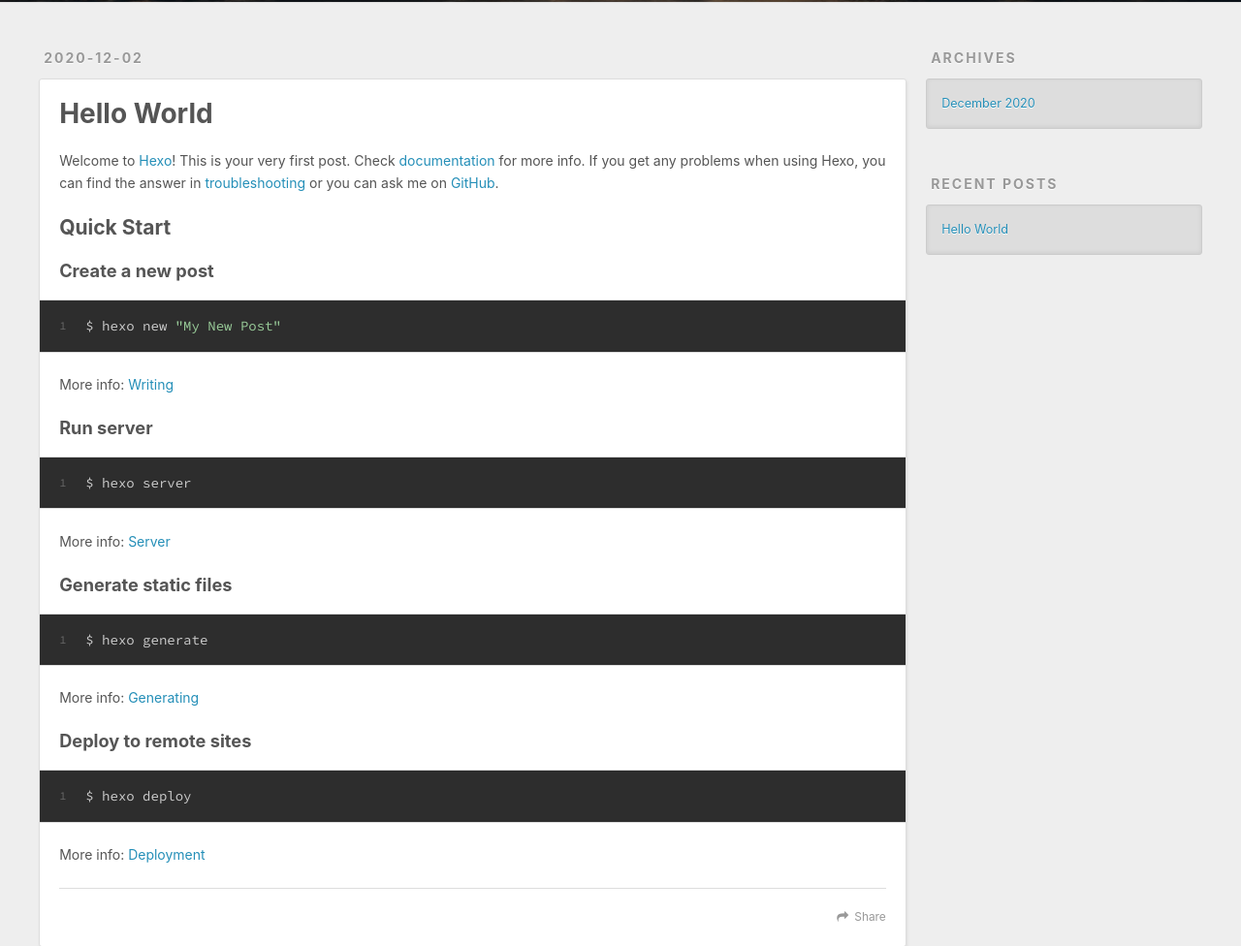
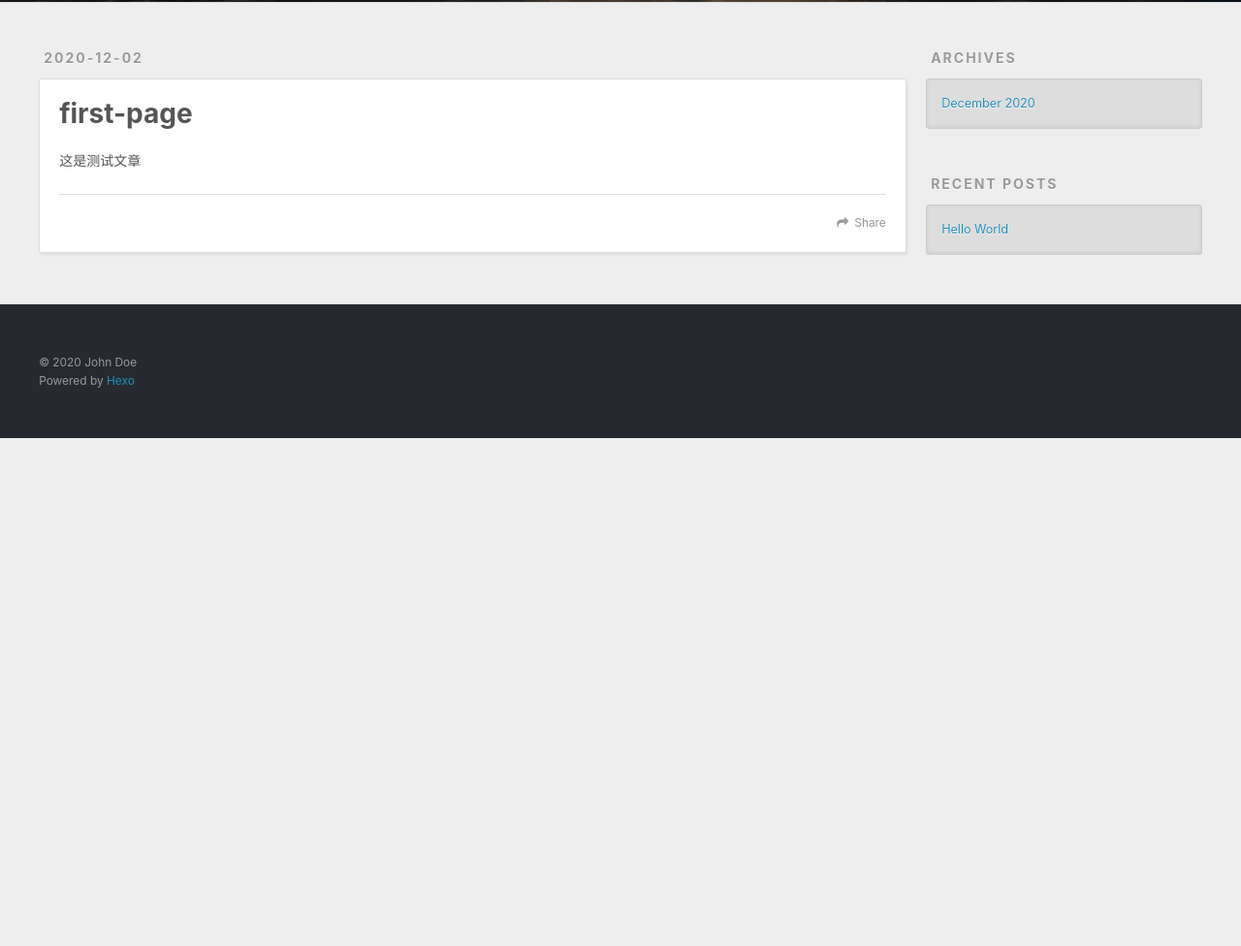
Before and after one commit to lblblb7777/article2.github.io, a plain HTML site: page first-page/index.html in a window 1280 px wide. Shown: the part 298-1274 px from the top of the page at 97% size. After the commit the page ends 800 px from the top, so only its background shows below. Drawn offline with nearby package versions, Linux system fonts and the light colour scheme.

Commit message:
Site updated: 2020-12-02 21:09:38

```diff
--- a/index.html
+++ b/first-page/index.html
@@ -5,13 +5,17 @@
 
 
 
-  <title>Hexo</title>
+  <title>first-page | Hexo</title>
   <meta name="viewport" content="width=device-width, initial-scale=1, maximum-scale=1">
-  <meta property="og:type" content="website">
-<meta property="og:title" content="Hexo">
-<meta property="og:url" content="http://example.com/index.html">
+  <meta name="description" content="这是测试文章">
+<meta property="og:type" content="website">
+<meta property="og:title" content="first-page">
+<meta property="og:url" content="http://example.com/first-page/index.html">
 <meta property="og:site_name" content="Hexo">
+<meta property="og:description" content="这是测试文章">
 <meta property="og:locale" content="en_US">
+<meta property="article:published_time" content="2020-12-02T13:05:48.000Z">
+<meta property="article:modified_time" content="2020-12-02T13:07:41.793Z">
 <meta property="article:author" content="John Doe">
 <meta name="twitter:card" content="summary">
 
@@ -62,12 +66,10 @@
   </div>
 </header>
       <div class="outer">
-        <section id="main">
-
-    <article id="post-hello-world" class="article article-type-post" itemscope itemprop="blogPost">
+        <section id="main"><article id="page-" class="article article-type-page" itemscope itemprop="blogPost">
   <div class="article-meta">
-    <a href="/2020/12/02/hello-world/" class="article-date">
-  <time datetime="2020-12-02T12:50:09.253Z" itemprop="datePublished">2020-12-02</time>
+    <a href="/first-page/index.html" class="article-date">
+  <time datetime="2020-12-02T13:05:48.000Z" itemprop="datePublished">2020-12-02</time>
 </a>
 
   </div>
@@ -77,8 +79,8 @@
       <header class="article-header">
 
 
-    <h1 itemprop="name">
-      <a class="article-title" href="/2020/12/02/hello-world/">Hello World</a>
+    <h1 class="article-title" itemprop="name">
+      first-page
     </h1>
 
 
@@ -86,34 +88,20 @@
 
     <div class="article-entry" itemprop="articleBody">
 
-        <p>Welcome to <a target="_blank" rel="noopener" href="https://hexo.io/">Hexo</a>! This is your very first post. Check <a target="_blank" rel="noopener" href="https://hexo.io/docs/">documentation</a> for more info. If you get any problems when using Hexo, you can find the answer in <a target="_blank" rel="noopener" href="https://hexo.io/docs/troubleshooting.html">troubleshooting</a> or you can ask me on <a target="_blank" rel="noopener" href="https://github.com/hexojs/hexo/issues">GitHub</a>.</p>
-<h2 id="Quick-Start"><a href="#Quick-Start" class="headerlink" title="Quick Start"></a>Quick Start</h2><h3 id="Create-a-new-post"><a href="#Create-a-new-post" class="headerlink" title="Create a new post"></a>Create a new post</h3><figure class="highlight bash"><table><tr><td class="gutter"><pre><span class="line">1</span><br></pre></td><td class="code"><pre><span class="line">$ hexo new <span class="string">&quot;My New Post&quot;</span></span><br></pre></td></tr></table></figure>
-
-<p>More info: <a target="_blank" rel="noopener" href="https://hexo.io/docs/writing.html">Writing</a></p>
-<h3 id="Run-server"><a href="#Run-server" class="headerlink" title="Run server"></a>Run server</h3><figure class="highlight bash"><table><tr><td class="gutter"><pre><span class="line">1</span><br></pre></td><td class="code"><pre><span class="line">$ hexo server</span><br></pre></td></tr></table></figure>
-
-<p>More info: <a target="_blank" rel="noopener" href="https://hexo.io/docs/server.html">Server</a></p>
-<h3 id="Generate-static-files"><a href="#Generate-static-files" class="headerlink" title="Generate static files"></a>Generate static files</h3><figure class="highlight bash"><table><tr><td class="gutter"><pre><span class="line">1</span><br></pre></td><td class="code"><pre><span class="line">$ hexo generate</span><br></pre></td></tr></table></figure>
-
-<p>More info: <a target="_blank" rel="noopener" href="https://hexo.io/docs/generating.html">Generating</a></p>
-<h3 id="Deploy-to-remote-sites"><a href="#Deploy-to-remote-sites" class="headerlink" title="Deploy to remote sites"></a>Deploy to remote sites</h3><figure class="highlight bash"><table><tr><td class="gutter"><pre><span class="line">1</span><br></pre></td><td class="code"><pre><span class="line">$ hexo deploy</span><br></pre></td></tr></table></figure>
-
-<p>More info: <a target="_blank" rel="noopener" href="https://hexo.io/docs/one-command-deployment.html">Deployment</a></p>
+        <p>这是测试文章</p>
 
 
     </div>
     <footer class="article-footer">
-      <a data-url="http://example.com/2020/12/02/hello-world/" data-id="cki7f7941000050nve7180xy1" class="article-share-link">Share</a>
+      <a data-url="http://example.com/first-page/index.html" data-id="cki7fg7ov00008knva8wa7b8t" class="article-share-link">Share</a>
 
 
     </footer>
   </div>
 
-</article>
 
 
-
-
+</article>
 
 </section>
 
```
Also changed, not shown: 2020/12/02/hello-world/index.html (+1 -1 lines).
